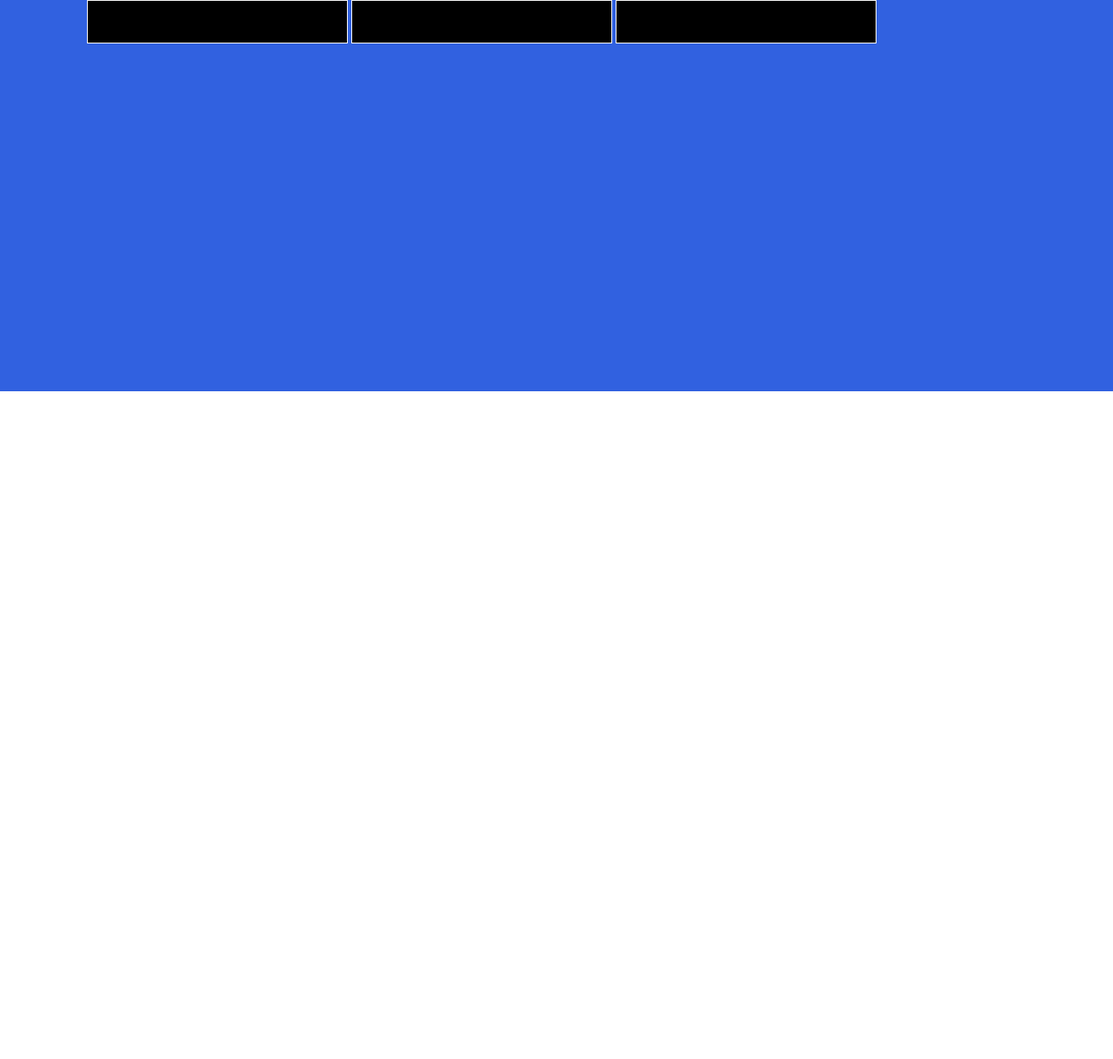
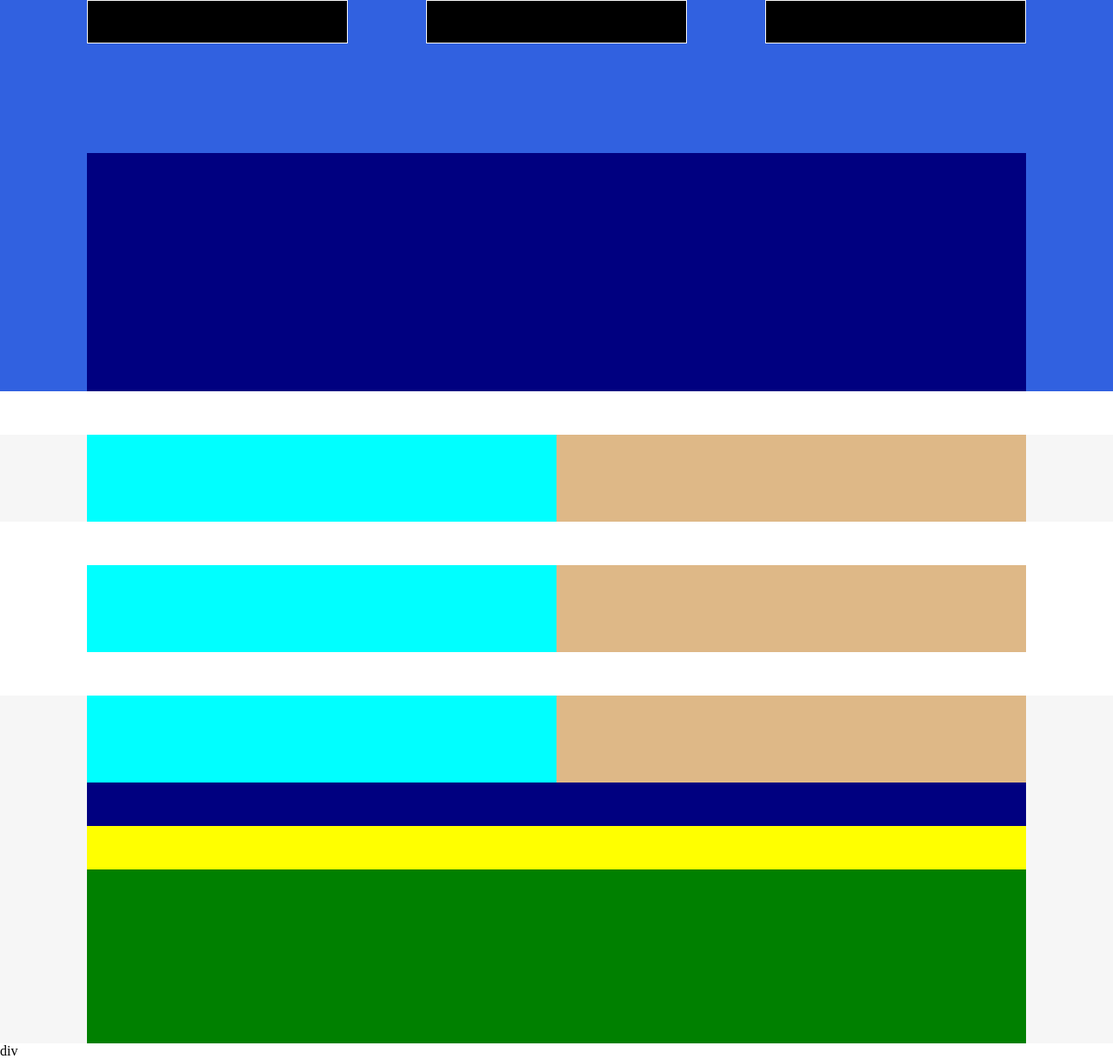
Before and after one commit to DASorescu/htmlcss-struttura-discord, a plain HTML site: page index.html in a window 1280 px wide. Shown: the whole page at 87% size. Before the commit the page ends 800 px from the top, so only its background shows below. Drawn offline with Linux system fonts and the light colour scheme.

Commit message:
main-section-completed

```diff
--- a/index.html
+++ b/index.html
@@ -10,8 +10,8 @@
 </head>
 <body>
     <!-- Header -->
-    <header class="flex ">
-        <div class="container">
+    <header >
+        <div class="container flex space-between">
             <!-- logo-area-->
             <div class="d-logo inline-block">
 
@@ -23,11 +23,40 @@
             <div class="push inline-block">
             </div>
         </div>
+        <div class="container mid-head">
+
+        </div>
      </header>
         <!-- main -->
-        <main></main>
+        <main>
+            <div class="bg-color">
+                <div class="group-section flex container" >
+                    <div class="left-side"></div>
+                    <div class="right-side"></div>
+                </div>
+            </div>
+            <div class="chat-section flex container">
+                <div class="left-side"></div>
+                <div class="right-side"></div>
+            </div>
+            <div class="bg-color">
+                <div class="fandom-section flex container">
+                    <div class="left-side"></div>
+                    <div class="right-side"></div>
+                </div>
+            </div>
+            <div class="multi-platform bg-color">
+                <div class="container">
+                    <h1 class="titolo"></h1>
+                    <p class="descrizione"></p>
+                    <div class="immagine"></div>
+                </div>
+            </div>
+        </main>
         <!-- footer -->
-        <footer></footer>
+        <footer>
+            div
+        </footer>
 
     </body>
     </html>
--- a/style.css
+++ b/style.css
@@ -12,7 +12,9 @@
 /* utils */
 .flex{
     display: flex;
-
+}
+.space-between{
+    justify-content: space-between;
 }
 .inline-block{
     display: inline-block;
@@ -21,28 +23,32 @@
     width: 1080px;
     margin: 0 auto;
 }
-body{
 
+.bg-color{
+    background-color: var(--gray);
 }
+
 /* header-section-style */
 header{
+    display: flex;
+    justify-content: space-between;
     flex-direction: row;
+    flex-wrap: wrap;
     background-color: var(--blue);
     min-height: 450px;
     min-width: 100%;
-    justify-content: space-between;
 }
 
 .d-logo{
     background-color: black;
-    min-height: 50px;
+    max-height: 50px;
     width: 300px;
     border: 1px solid #F6F6F6;
 }
 
 .nav{
     background-color: black;
-    min-height: 50px;
+    max-height: 50px;
     width: 300px;
     border: 1px solid #F6F6F6;
 }
@@ -50,6 +56,53 @@ header{
 .push{
     border: 1px solid #F6F6F6;
     background-color: black;
-    min-height: 50px;
+    max-height: 50px;
     width: 300px;
 }
+
+.mid-head{
+    background-color: navy;
+    min-height: 100px;
+    width: 1080px;
+}
+
+/* main */
+.group-section{
+    margin-top: 50px;
+
+    background-color: #fff;
+
+}
+.chat-section{
+margin-top: 50px;
+}
+
+.fandom-section{
+margin-top: 50px;
+}
+.left-side{
+    height: 100px;
+    width: 50%;
+    background-color: aqua;
+    display: inline-block;
+}
+.right-side{
+    height: 100px;
+    width: 50%;
+    background-color: burlywood;
+    display: inline-block;
+}
+
+.titolo{
+    height: 50px;
+    background-color: navy;
+}
+.descrizione{
+    height: 50px;
+    background-color: yellow;
+}
+
+.immagine{
+    height: 200px;
+    background-color: green;
+}
```
